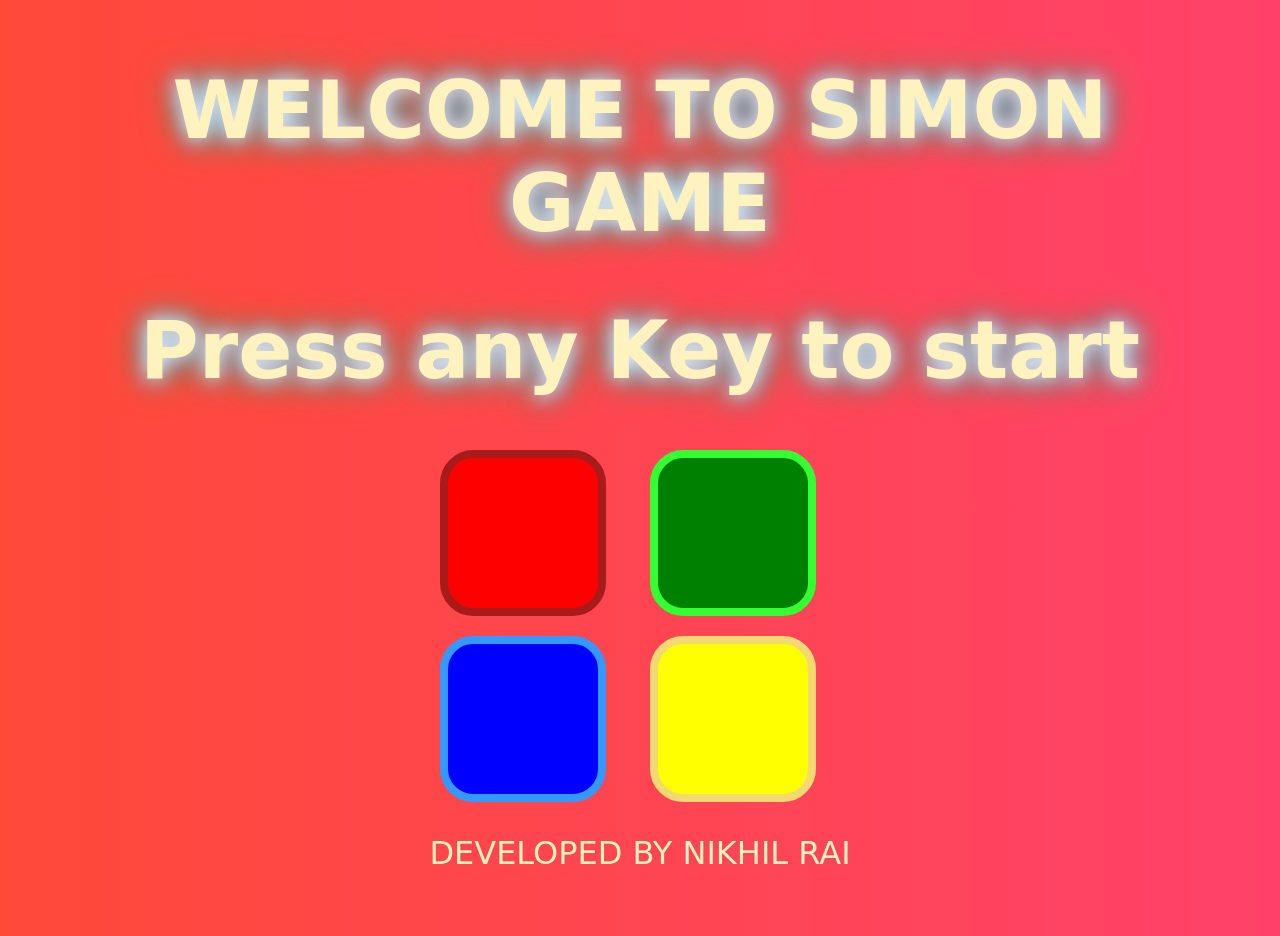
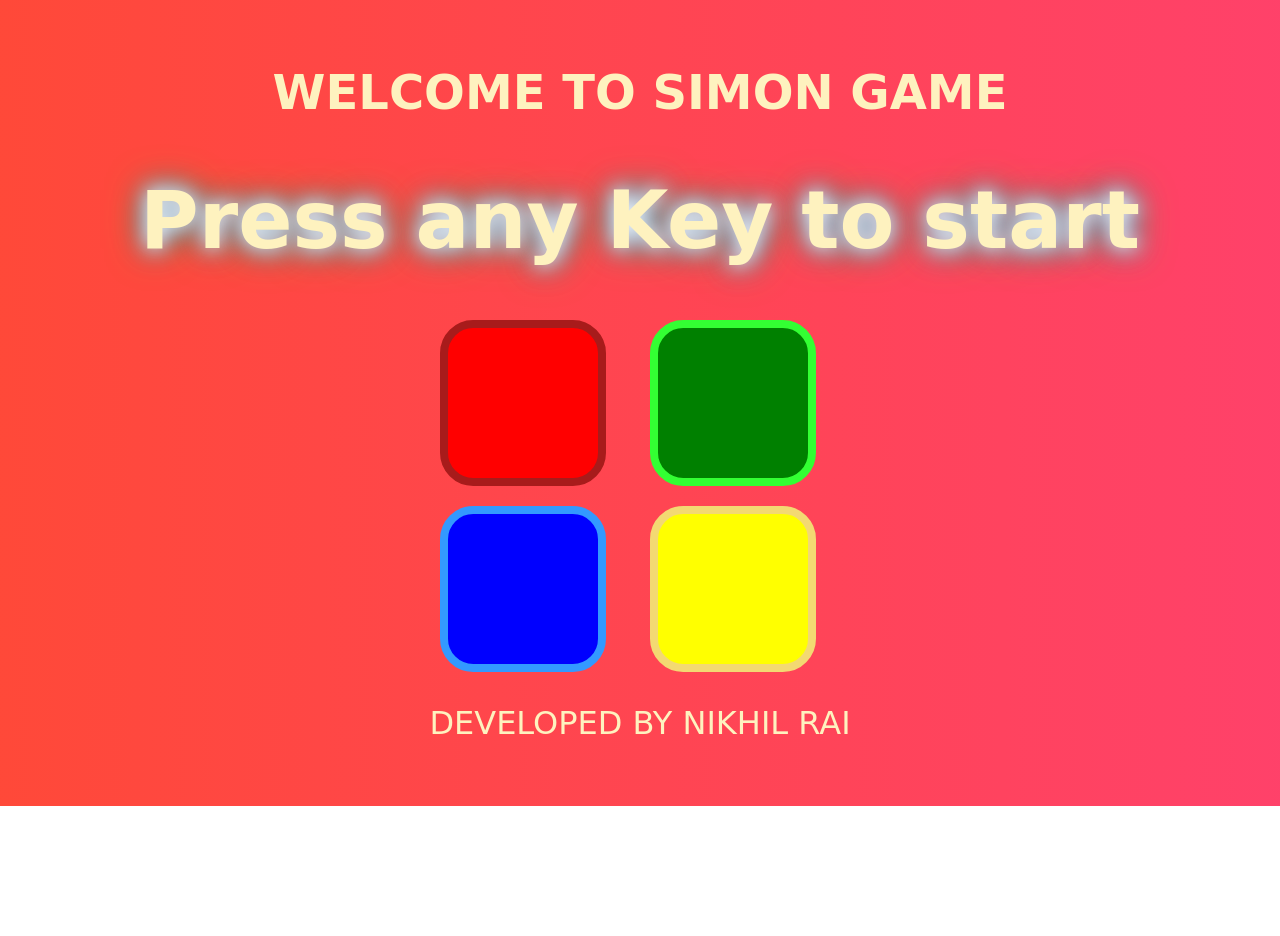
Before and after one commit to rainikhil723/Simon-game, a plain HTML site: page index.html in a window 1280 px wide. After the commit the page ends 806 px from the top, so only its background shows below. Drawn offline with nearby package versions, Linux system fonts and the light colour scheme.

Commit message:
index.html

```diff
--- a/index.html
+++ b/index.html
@@ -7,7 +7,7 @@
     <link rel="stylesheet" href="style.css">
 </head>
 <body>
-    <h1>WELCOME TO SIMON GAME</h1>
+    <h2>WELCOME TO SIMON GAME</h2>
     <h1>Press any Key to start
 
      </h1>
```
